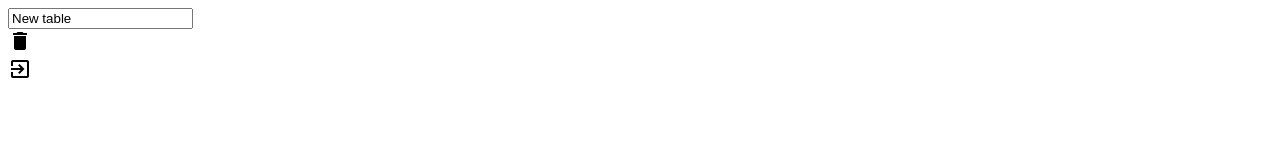
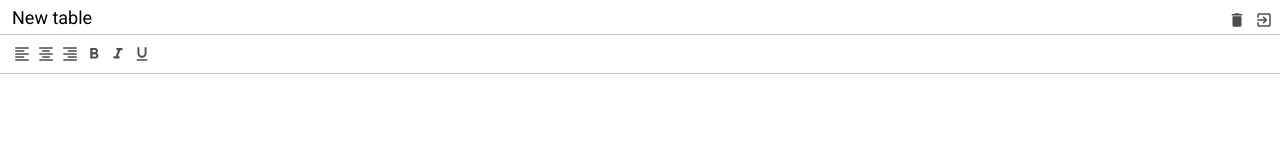
Before and after one commit to VitaliyInshakov/excel-javascript, a website built with webpack: page src/index.html in a window 1280 px wide. Built offline with nearby package versions, Linux system fonts and the light colour scheme.

Commit message:
styles for toolbar

```diff
--- a/src/index.html
+++ b/src/index.html
@@ -23,7 +23,26 @@
                     </div>
                 </div>
             </div>
-            <div class="excel__toolbar"></div>
+            <div class="excel__toolbar">
+                <div class="button">
+                    <span class="material-icons">format_align_left</span>
+                </div>
+                <div class="button">
+                    <span class="material-icons">format_align_center</span>
+                </div>
+                <div class="button">
+                    <span class="material-icons">format_align_right</span>
+                </div>
+                <div class="button">
+                    <span class="material-icons">format_bold</span>
+                </div>
+                <div class="button">
+                    <span class="material-icons">format_italic</span>
+                </div>
+                <div class="button">
+                    <span class="material-icons">format_underlined</span>
+                </div>
+            </div>
             <div class="excel__formula"></div>
             <div class="excel__table"></div>
         </div>
--- a/src/index.js
+++ b/src/index.js
@@ -1,5 +1 @@
-async function start() {
-    return Promise.resolve("promise");
-}
-
-start().then(console.log);
+import "./styles/index.scss";
--- a/src/styles/_variables.scss
+++ b/src/styles/_variables.scss
@@ -1,2 +1,4 @@
 $header-height: 34px;
+$toolbar-height: 40px;
+
 $border-color: #c0c0c0;
--- a/src/styles/toolbar.scss
+++ b/src/styles/toolbar.scss
@@ -1,2 +1,18 @@
 @import "variables";
 @import "mixins";
+
+.excel__toolbar {
+    position: absolute;
+    height: $toolbar-height;
+    left: 0;
+    right: 0;
+    top: $header-height;
+    border-top: 1px solid $border-color;
+    border-bottom: 1px solid $border-color;
+    padding: 7px 10px;
+    display: flex;
+
+    & .button {
+        @include button();
+    }
+}
```
